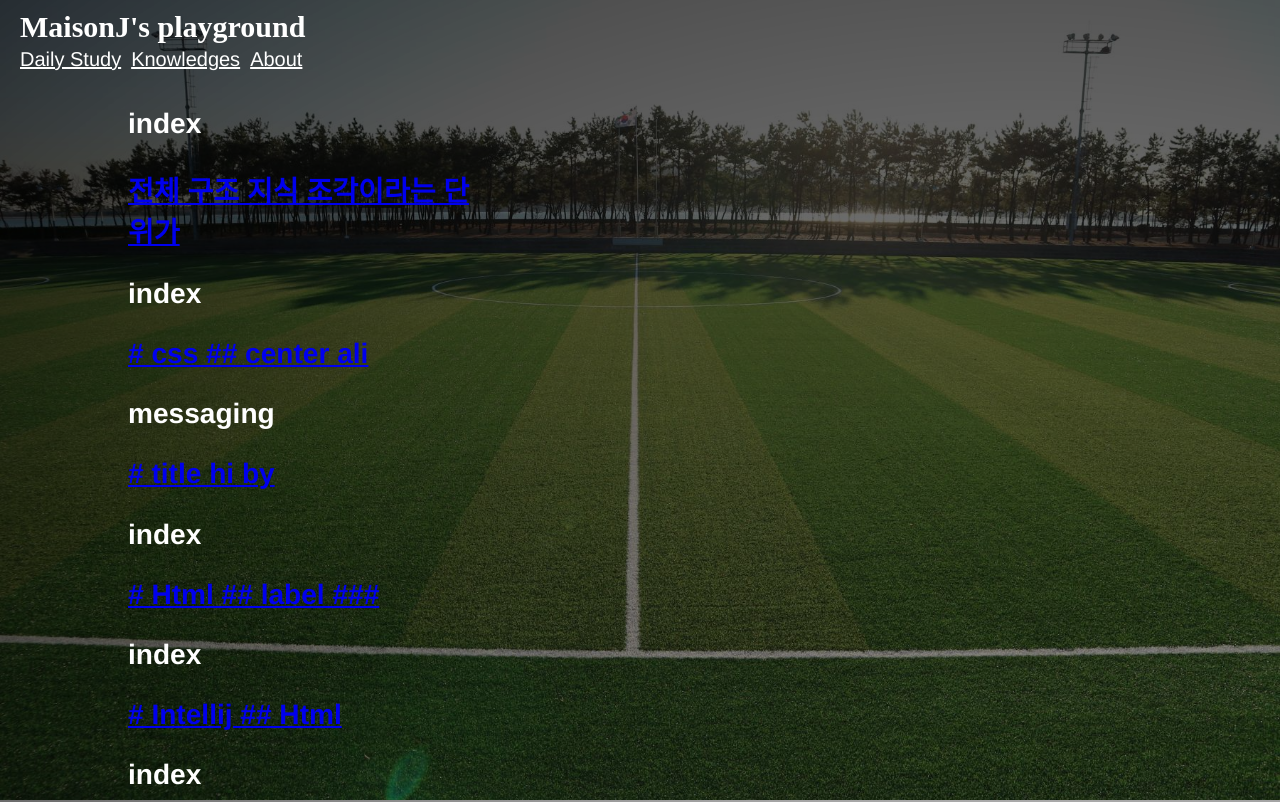
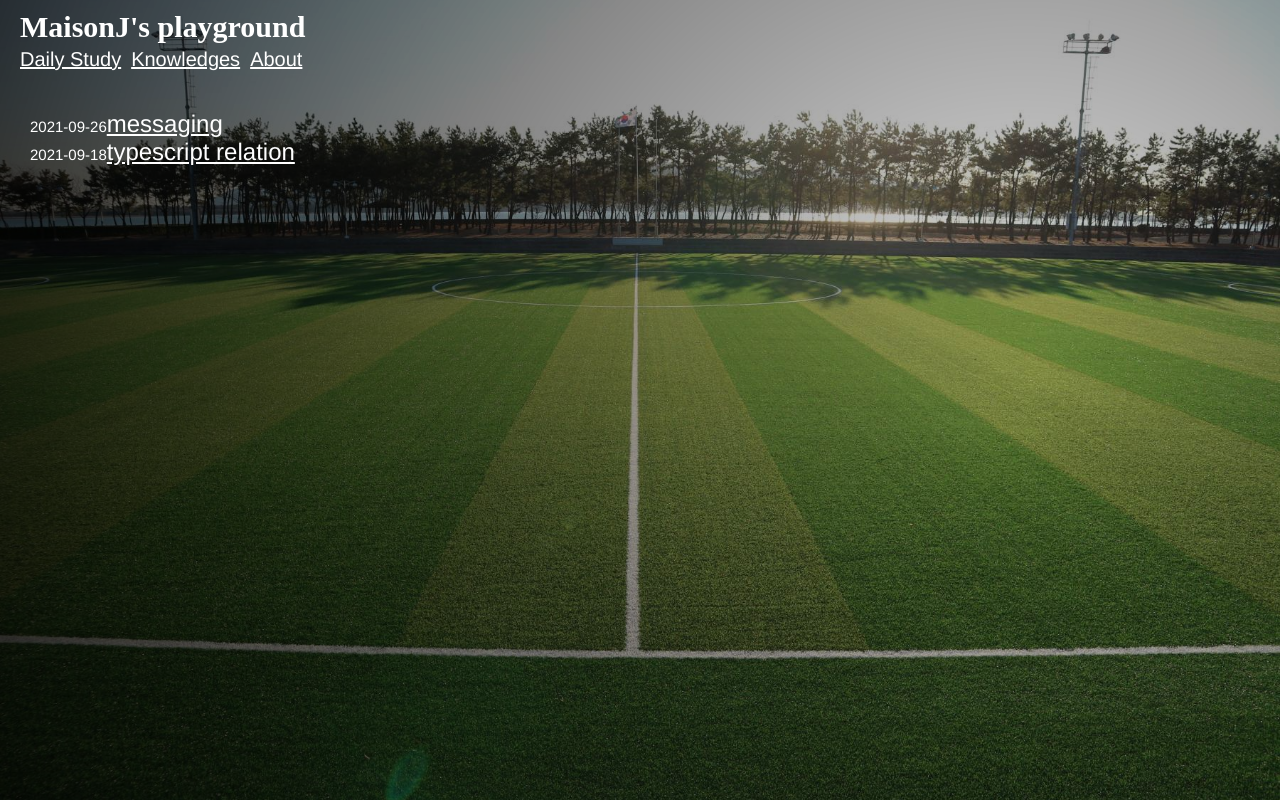
Before and after one commit to MaisonJ0000/maisonJ0000.github.io, a Next.js app: page /daily in a window 1280 px wide. Shown: the top 802 px of the page. Built offline with nearby package versions, Linux system fonts and the light colour scheme; a web font is replaced by a local one.

Commit message:
modify styles

```diff
--- a/components/compositions/postPreviews.tsx
+++ b/components/compositions/postPreviews.tsx
@@ -9,9 +9,8 @@ const PostPreviews = ({ posts }: Props) => (
   <section>
     {posts.map((post) => (
       <PostPreview
-        content={post.content}
-        path={post.path}
-        slug={post.slug}
+        key={post.path}
+        {...post}
       />
     ))}
   </section>
--- /dev/null
+++ b/components/elements/postPreview.style.ts
@@ -0,0 +1,14 @@
+import { css } from '@emotion/react';
+
+const postPreviewStyle = css`
+  .date {
+    font-size: 15px;
+  }
+  .title {
+    a {
+      color: #fff;
+    }
+  }
+`;
+
+export default postPreviewStyle;
--- a/components/elements/postPreview.tsx
+++ b/components/elements/postPreview.tsx
@@ -1,22 +1,28 @@
-import Link from 'next/link';
+import dayjs from 'dayjs';
+/** @jsxImportSource @emotion/react */
+import { css } from '@emotion/react';
+import postPreviewStyle from './postPreview.style';
+import LinkTo from '../atom/LinkTo';
 
 type Props = {
   content: string
   path: string
   slug: string
+  date: number
+  title: string
 }
 
-const PostPreview = ({ content, path, slug }: Props) => (
-  <div>
-    <h3>
-      <Link href={path}>
-        <p>{slug}</p>
-      </Link>
-      <Link as={`/posts/${path}`} href="/posts/[...path]">
-        <a>{content.slice(0, 20)}</a>
-      </Link>
-    </h3>
-  </div>
-);
+const PostPreview = ({
+  content, path, slug, date, title,
+}: Props) => {
+  return (
+    <div css={postPreviewStyle}>
+      <span className="date">{dayjs(`${date}`).format('YYYY-MM-DD')}</span>
+      <span className="title">
+        <LinkTo as={`/posts/${path}`} href="/posts/[...path]">{title}</LinkTo>
+      </span>
+    </div>
+  );
+};
 
 export default PostPreview;
--- a/components/layouts/mainLayout.style.ts
+++ b/components/layouts/mainLayout.style.ts
@@ -16,12 +16,16 @@ const MainLayoutStyle = (theme: { background: string, color: string }) => css`
     align-items: center;
   }
   .main-layout__content__wrapper {
-    max-width: 80%;
-    margin: 0 auto;
+    margin: 30px;
+    // max-width: 80%;
+    // margin: 0 auto;
   }
   .main-layout__content__wrapper.post {
-    max-width: 80%;
-    margin: 0 auto;
+    background-color: #fff;
+    color: #000;
+    padding: 0 10%;
+    // max-width: 80%;
+    // margin: 0 auto;
   }
   .main-layout__content.post {
     margin: auto;
--- a/components/layouts/mainLayout.tsx
+++ b/components/layouts/mainLayout.tsx
@@ -8,10 +8,10 @@ import Header from './header';
 import MainLayoutStyle, { DarkMainLayoutTheme, LightMainLayoutTheme } from './mainLayout.style';
 
 const MainLayout = ({ children, type }: { children: any, type?: string }) => {
-  let theme = DarkMainLayoutTheme;
-  if (type === 'post') {
-    theme = LightMainLayoutTheme;
-  }
+  const theme = DarkMainLayoutTheme;
+  // if (type === 'post') {
+  //   theme = LightMainLayoutTheme;
+  // }
 
   const myLoader = ({ src, width, quality }: any) => {
     return `/static/image/${src}?w=${width}&q=${quality || 75}`;
@@ -45,9 +45,7 @@ const MainLayout = ({ children, type }: { children: any, type?: string }) => {
       <div className="main-layout" css={MainLayoutStyle(theme)}>
         <Header />
         <div className={classNames('main-layout__content__wrapper', type)}>
-          <div className={classNames('main-layout__content', type)}>
-            {children}
-          </div>
+          {children}
         </div>
       </div>
     </>
--- a/package.json
+++ b/package.json
@@ -19,6 +19,7 @@
     "@emotion/styled": "^10.0.27",
     "axios": "^0.20.0",
     "classnames": "^2.3.1",
+    "dayjs": "^1.10.7",
     "emotion": "^10.0.27",
     "emotion-server": "^10.0.27",
     "gray-matter": "^4.0.2",
--- a/pages/daily/index.tsx
+++ b/pages/daily/index.tsx
@@ -1,18 +1,18 @@
-import Link from 'next/link';
+import _ from 'lodash';
 import { fetchPosts } from '../../lib/api/post';
 import PostPreviews from '../../components/compositions/postPreviews';
 import Post from '../../types/post';
 import MainLayout from '../../components/layouts/mainLayout';
 
 type Props = {
-  allPosts: Post[]
+  sortedPosts: Post[]
 }
 
-const DailyStudy = ({ allPosts }: Props) => {
+const DailyStudy = ({ sortedPosts }: Props) => {
   return (
     <MainLayout>
       <PostPreviews
-        posts={allPosts}
+        posts={sortedPosts}
       />
     </MainLayout>
   );
@@ -25,9 +25,12 @@ export const getStaticProps = async () => {
     rootPagePath: 'knowledges',
   });
 
+  // @ts-ignore
+  const sortedPosts = _.filter(_.orderBy(allPosts, 'date', 'desc'), (r) => r.type === 'draft');
+
   return {
     props: {
-      allPosts,
+      sortedPosts,
     },
   };
 };
--- a/pages/knowledges/designPatterns/messaging.md
+++ b/pages/knowledges/designPatterns/messaging.md
@@ -1,4 +1,10 @@
-
+---
+title: messaging
+description: directory 별로 나뉜 project마다 저마다의 명령어가 있는데 생각이 안나 package.json을 열어보시나요? directory alias를 쉽게 설정하는 법과 프로젝트의 작업 환경을 명령어로 즉시 열 수 있는 방법을 알아봅니다.
+tags: directory, iTerm2, zsh, direnv, zshrc, quick directory alias, intellij, terminal, tmux, tmuxinator
+date: 20210926
+type: draft
+---
 
 # title
 
--- a/pages/posts/[...path].tsx
+++ b/pages/posts/[...path].tsx
@@ -1,10 +1,13 @@
 import Head from 'next/head';
 import _ from 'lodash';
 
+import { css } from '@emotion/react';
 import MainLayout from '../../components/layouts/mainLayout';
 import { fetchPostPaths, fetchPostByPath } from '../../lib/api/post';
 import markdownToMdast from '../../lib/markdownToMdast';
 import MarkdownRenderer from '../../components/atom/MarkdownRenderer';
+/** @jsxImportSource @emotion/react */
+import postStyle from './post.style';
 
 type Props = {
   title: string,
@@ -14,6 +17,7 @@ type Props = {
 const Post = ({ title, contentMdast }: Props) => {
   return (
     <MainLayout type="post">
+      <div css={postStyle}>
         <Head>
           <title>{title}</title>
         </Head>
@@ -21,6 +25,7 @@ const Post = ({ title, contentMdast }: Props) => {
           <h1>{title}</h1>
           <MarkdownRenderer mdast={contentMdast} />
         </article>
+      </div>
     </MainLayout>
   );
 };
--- a/types/post.ts
+++ b/types/post.ts
@@ -5,6 +5,7 @@ type PostType = {
   path: string
   content: string
   slug: string
+  type: string
 }
 
 export default PostType;
```
Also changed, not shown: pages/posts/post.style.ts (added, +13 -0 lines), next-env.d.ts. Lines whose indentation alone changed are shown as unchanged.
